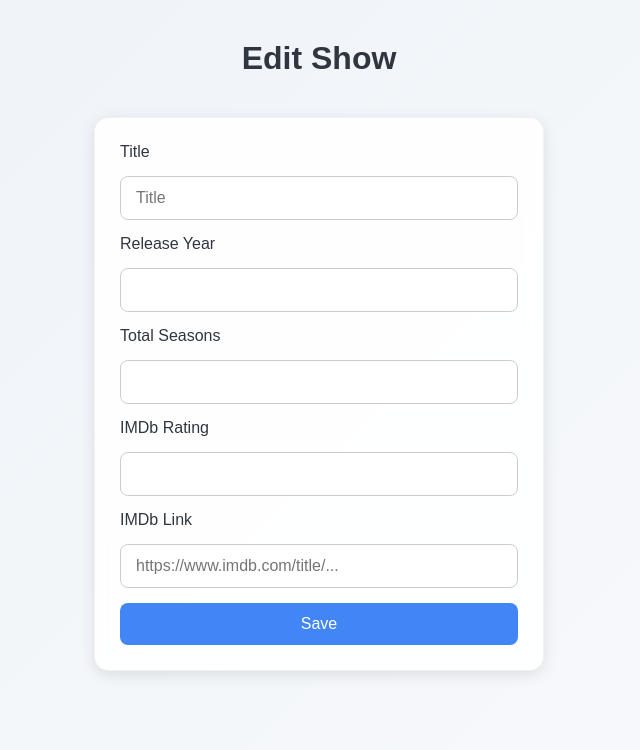
After one commit to mateispic/tv-shows-tracker, a Flask app: template templates/edit_show.html in a window 1280 px wide. The commit adds this page. Shown: the top 750 px of the page, without its empty margins (321-961 px from the left). Run offline with Flask 3, Linux system fonts and the light colour scheme; the template is opened without the code that fills it, so the values that code supplies are empty.

Commit message:
add edit tv show details feature

```diff
--- a/app.py
+++ b/app.py
@@ -310,5 +310,33 @@ def add_show():
 
     return render_template('add_show.html')
 
+@app.route('/shows/<int:show_id>/edit', methods=['GET', 'POST'])
+def edit_show(show_id):
+    conn = get_db_connection()
+    if request.method == 'POST':
+        data = request.form
+        conn.execute("""
+            UPDATE shows
+            SET title = ?, release_year = ?, total_seasons = ?, imdb_rating = ?, imdb_link = ?
+            WHERE id = ?
+        """, (
+            data['title'],
+            data['release_year'],
+            data['total_seasons'],
+            data['imdb_rating'],
+            data['imdb_link'],
+            show_id
+        ))
+        conn.commit()
+        conn.close()
+        return redirect('/shows')
+
+    show = conn.execute("SELECT * FROM shows WHERE id = ?", (show_id,)).fetchone()
+    conn.close()
+    if show is None:
+        return "Show not found", 404
+
+    return render_template('edit_show.html', show=show)
+
 if __name__ == '__main__':
     app.run(debug=True)
--- /dev/null
+++ b/templates/edit_show.html
@@ -0,0 +1,31 @@
+<!DOCTYPE html>
+<html>
+<head>
+    <title>Edit Show</title>
+    <link rel="stylesheet" href="{{ url_for('static', filename='style.css') }}">
+</head>
+<body>
+
+<h1>Edit Show</h1>
+
+<form method="POST" class="edit-form">
+    <label for="title">Title</label>
+    <input id="title" name="title" value="{{ show.title }}" placeholder="Title" required>
+
+    <label for="release_year">Release Year</label>
+    <input id="release_year" name="release_year" type="number" value="{{ show.release_year }}" required>
+
+    <label for="total_seasons">Total Seasons</label>
+    <input id="total_seasons" name="total_seasons" type="number" value="{{ show.total_seasons }}" required>
+
+    <label for="imdb_rating">IMDb Rating</label>
+    <input id="imdb_rating" name="imdb_rating" type="number" step="0.1" value="{{ show.imdb_rating }}" required>
+
+    <label for="imdb_link">IMDb Link</label>
+    <input id="imdb_link" name="imdb_link" type="text" value="{{ show.imdb_link }}" placeholder="https://www.imdb.com/title/..." required>
+
+    <button type="submit">Save</button>
+</form>
+
+</body>
+</html>
```
Also changed, not shown: static/style.css (+69 -18 lines), templates/shows.html (+21 -5 lines).
